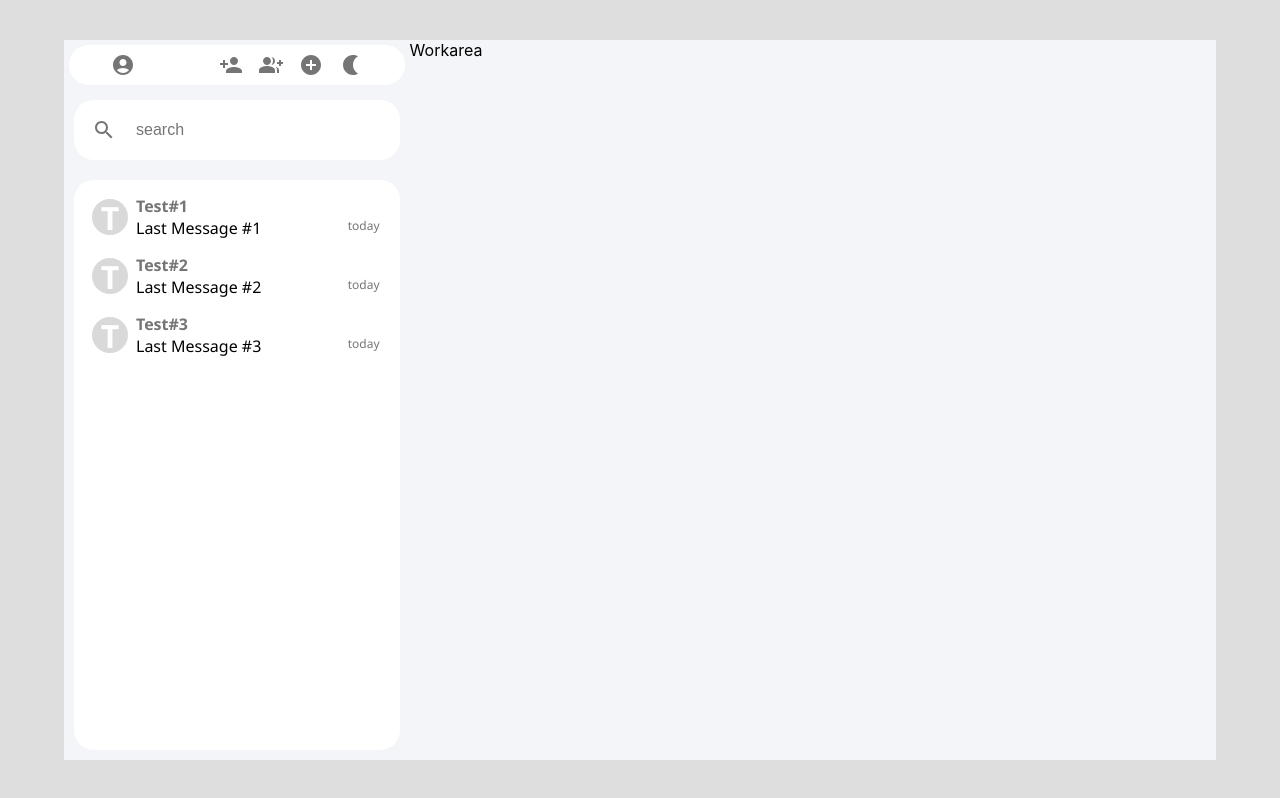
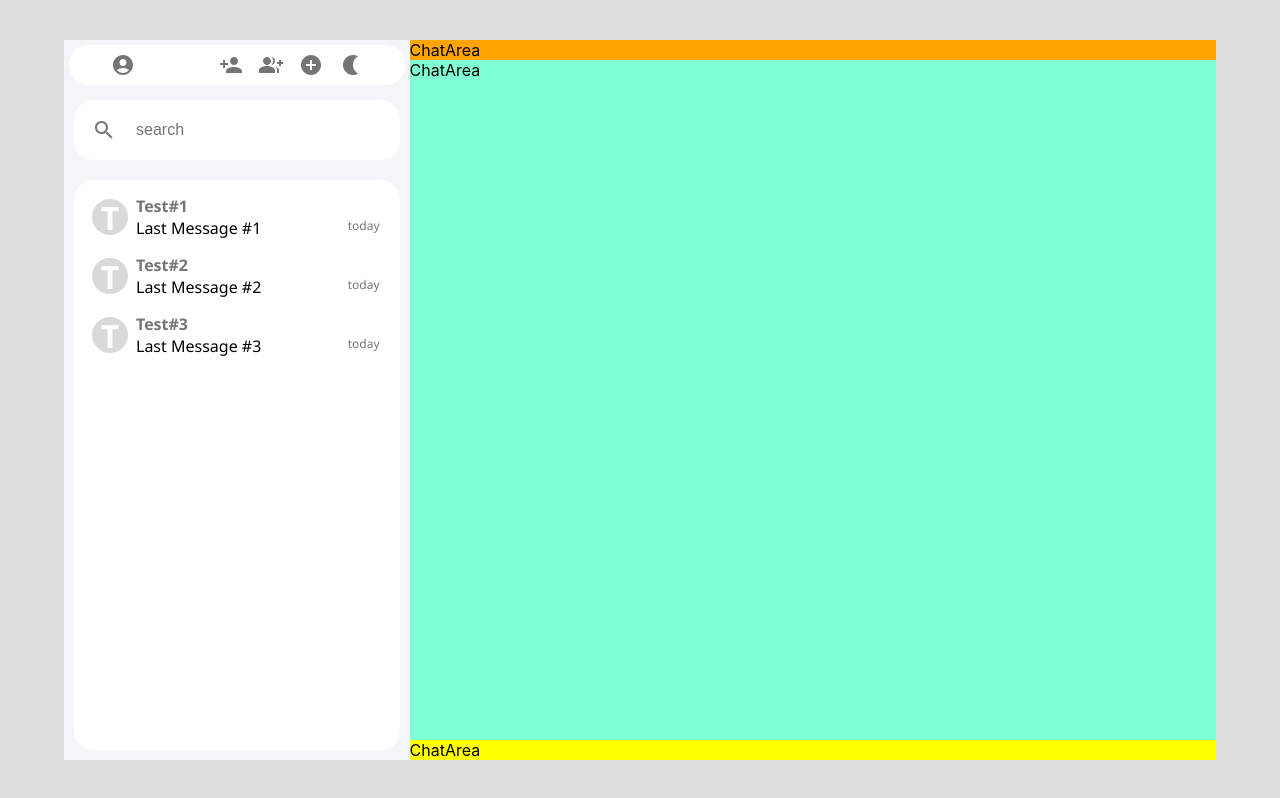
Before and after one commit to EmilieNirinasoa/chat_MERN_front, a React (Create React App) app: page / in a window 1280 px wide. Built offline with nearby package versions, Linux system fonts and the light colour scheme.

Commit message:
css du chat partie 1

```diff
--- /dev/null
+++ b/src/Components/ChatArea.js
@@ -0,0 +1,17 @@
+import React from 'react';
+
+export default function ChatArea() {
+  return (
+    <div className='ChatArea-Container'>
+         <div className='ChatArea-header'>
+         ChatArea
+    </div>
+    <div className='messages-container'>
+         ChatArea
+    </div>
+    <div className='text-input-area'>
+         ChatArea
+    </div>
+    </div>
+  );
+}
--- a/src/Components/MainContainer.js
+++ b/src/Components/MainContainer.js
@@ -1,12 +1,12 @@
 import React from 'react';
 import   './myStyles.css';
 import Sidebar from './Sidebar';
-import Workarea from './Workarea';
+import ChatArea from './ChatArea';
 export default function MainContainer() {
   return (
     <div className='main-container'>
           <Sidebar/>
-          <Workarea/>
+          <ChatArea/>
     </div>
   );
 }
--- a/src/Components/Sidebar.js
+++ b/src/Components/Sidebar.js
@@ -60,7 +60,7 @@ export default function Sidebar() {
     </div>
     <div className='sb-conversation'>
     {conversations.map((conversation)=>{
-        return <ConversationItem  props={conversation} />
+        return <ConversationItem  props={conversation} key={conversation.name}/>
     })}
     </div>
     </div>
--- a/src/Components/Workarea.js
+++ /dev/null
@@ -1,9 +0,0 @@
-import React from 'react';
-
-export default function Workarea() {
-  return (
-    <div className='work-container'>
-    Workarea
-    </div>
-  );
-}
--- a/src/Components/myStyles.css
+++ b/src/Components/myStyles.css
@@ -10,10 +10,7 @@
     flex: 0.3;
     }
 
-.work-container{
 
-    flex: 0.7;
-    }
 
 .sb-header{
 background-color: white;
@@ -91,3 +88,20 @@ justify-content: space-around;
         font-family: 'Segoe UI', Tahoma, Geneva, Verdana, sans-serif;
 
     }
+
+    .ChatArea-Container{
+        flex: 0.7;
+        display: flex;
+        flex-direction: column;
+        }
+
+.ChatArea-header{
+    background-color: orange;
+}
+.messages-container{
+    background-color: aquamarine;
+    flex: 1;
+}
+.text-input-area{
+    background-color: yellow;
+}
```
